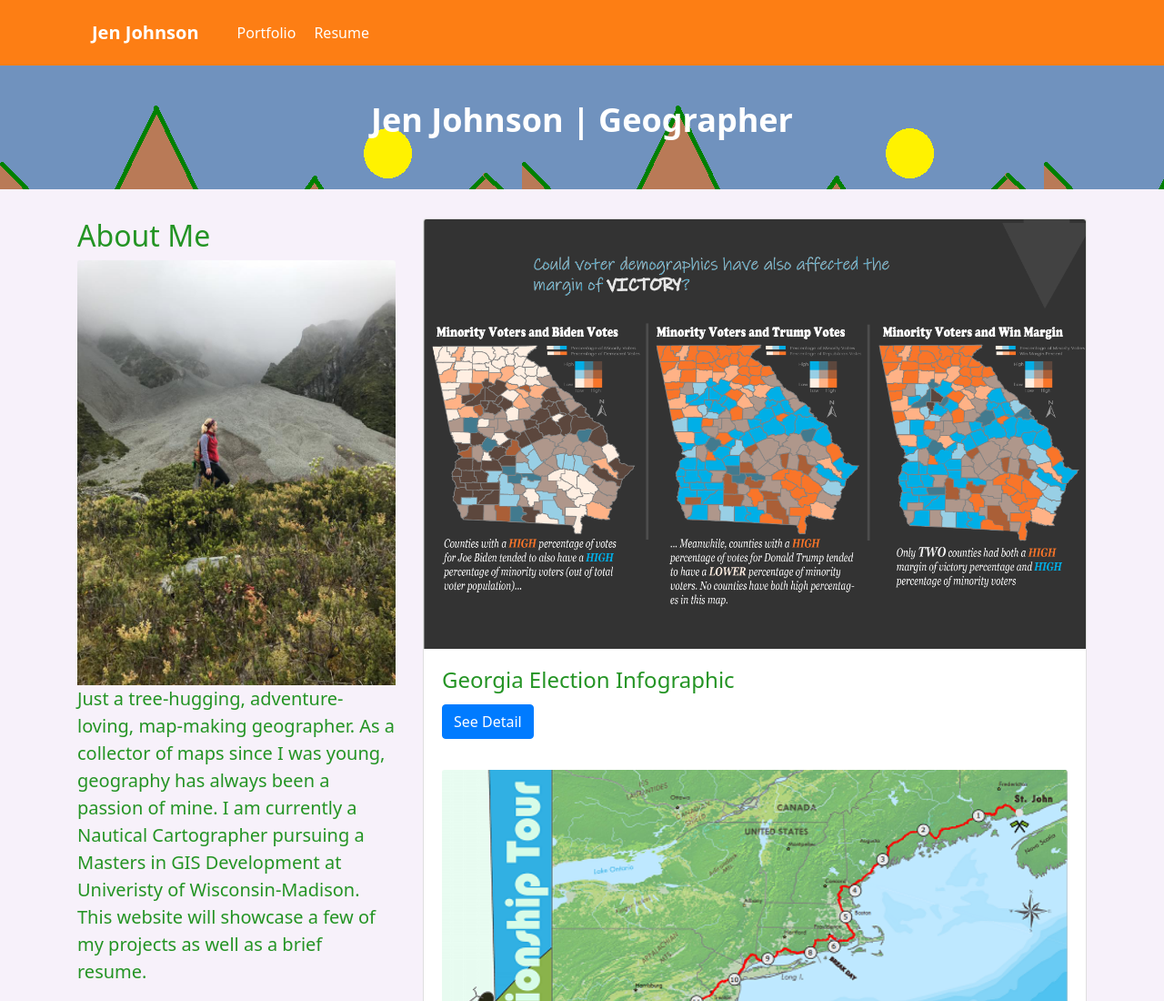
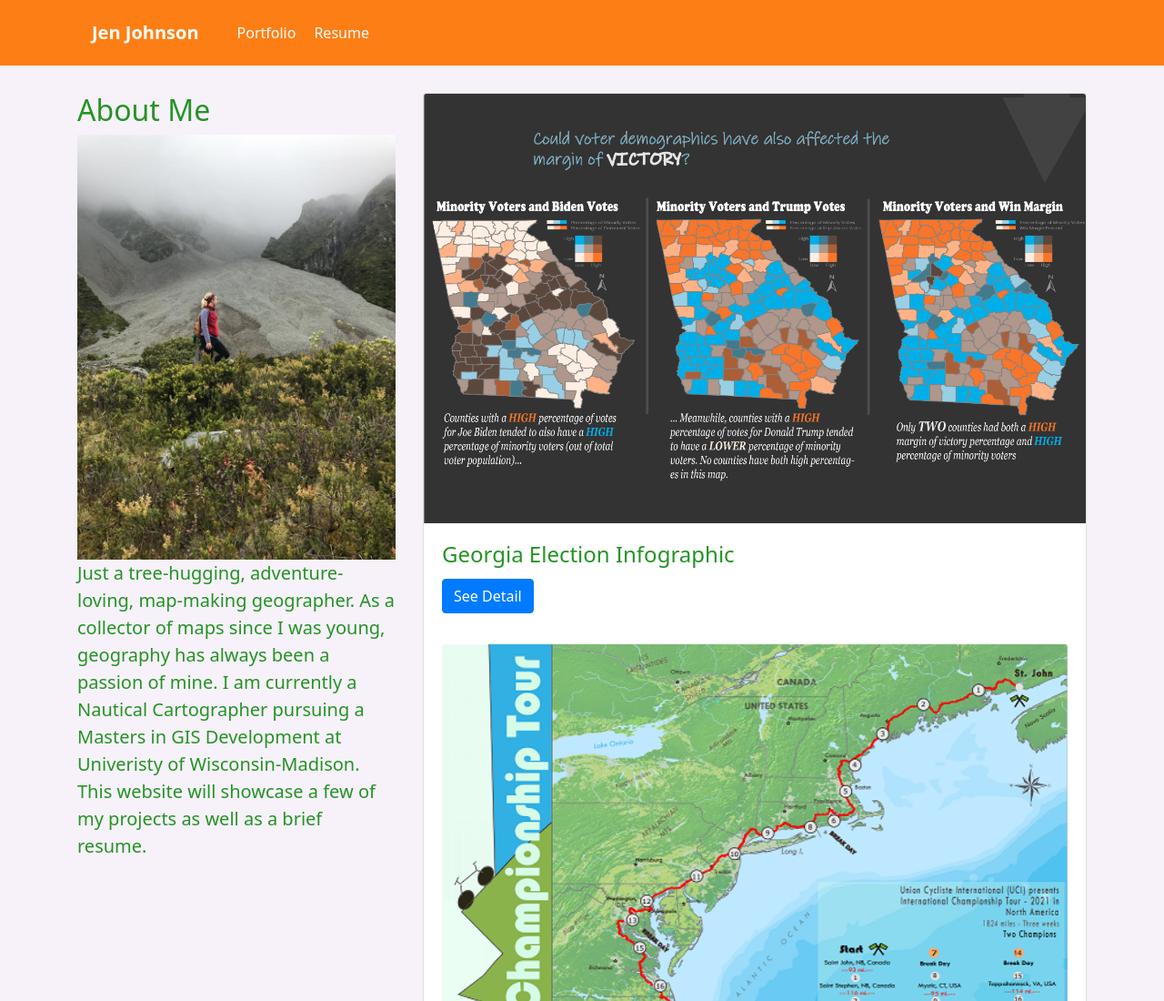
Before and after one commit to jen-johnson/jen-johnson.github.io, a plain HTML site: page index.html in a window 1280 px wide. Shown: the top 1100 px of the page at 91% size. Drawn offline with Linux system fonts and the light colour scheme.

Commit message:
Update index.html

```diff
--- a/index.html
+++ b/index.html
@@ -1,5 +1,3 @@
-<!DOCTYPE html>
-<html lang="en">
 <head>
     <meta charset="utf-8">
     <meta name="viewport" content="width=device-width, initial-scale=1">
@@ -38,14 +36,7 @@
         </div> <!-- end .container -->
     </nav> <!-- end navigation bar -->
 
-    <div class="jumbotron">
-        <div class="container">
-            <h2>Jen Johnson | Geographer</h2>
-            <p></p>
-        </div>
-    </div>
-
-<div class="container" style="margin-top:30px">
+    <div class="container" style="margin-top:30px">
   <div class="row">
     <div class="col-sm-4">
       <h2>About Me</h2>
@@ -89,5 +80,8 @@
   <p></p>
 </div>
     </div>
-    </body>
+    <!--put your external script links here-->
+    <script type="text/javascript" src="../lib/jquery-3.5.1.min.js"></script>
+    <script type="text/javascript" src="../lib/bootstrap.min.js"></script>
+</body>
 </html>
```
